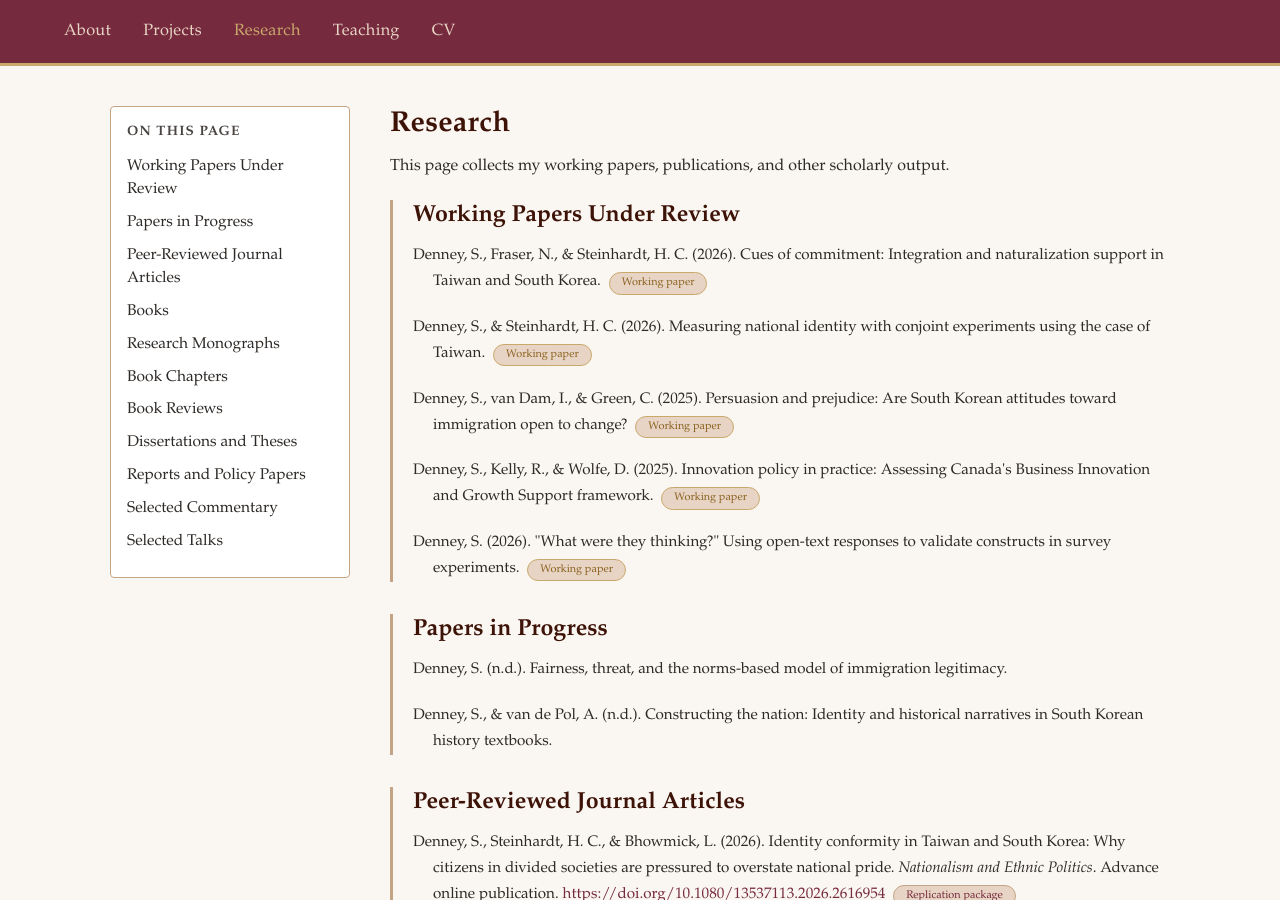
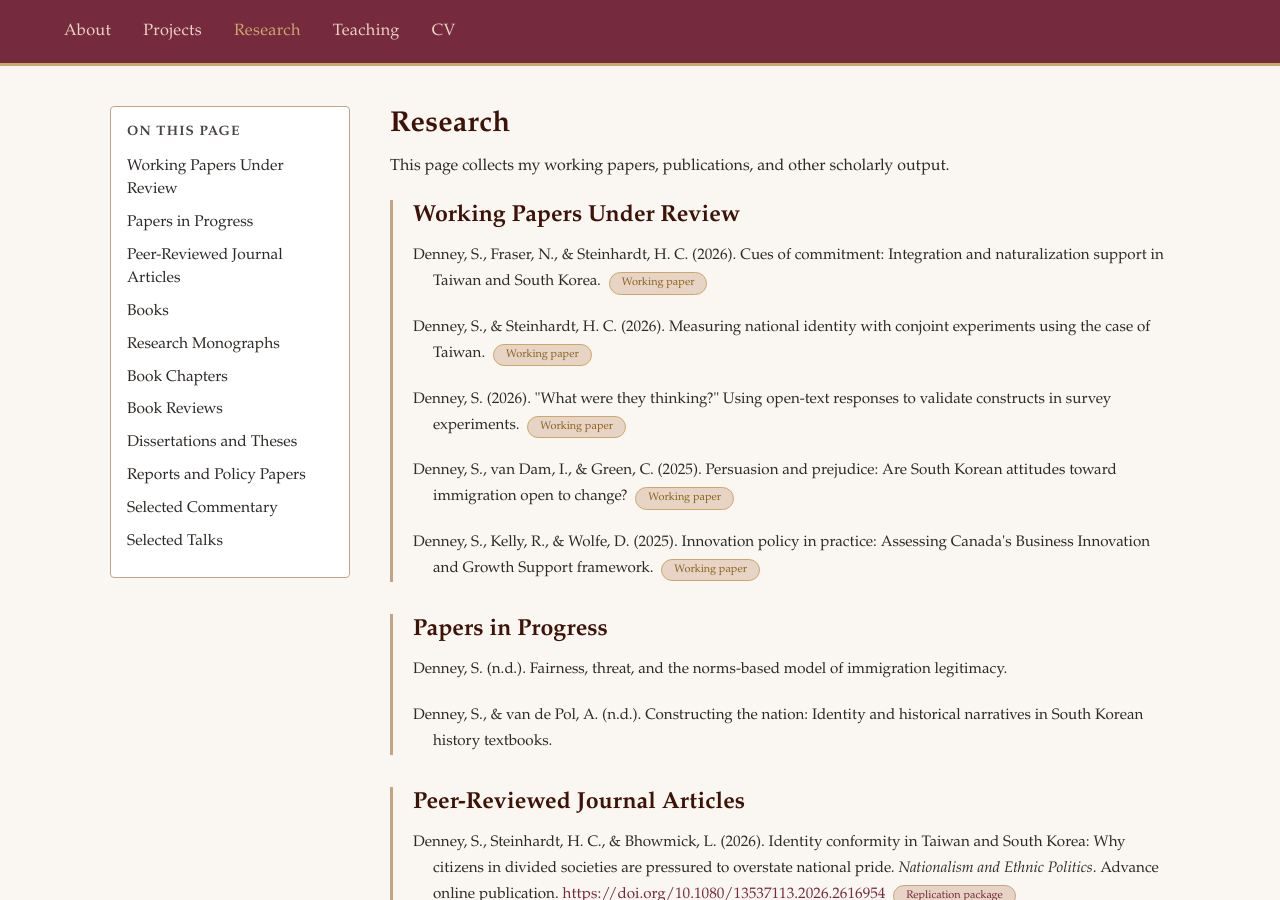
Before and after one commit to scdenney/scdenney.github.io, a Jekyll site: the page built from research.md, in a window 1280 px wide and 900 px high. Built offline with Jekyll 4.4.1, drawn with Linux system fonts in a browser that asks for light colours.

Commit message:
Reorder working papers: 2026 entries first

```diff
--- a/research.md
+++ b/research.md
@@ -44,15 +44,15 @@ Denney, S., & Steinhardt, H. C. (2026). Measuring national identity with conjoin
 </p>
 
 <p class="publication-item">
+Denney, S. (2026). "What were they thinking?" Using open-text responses to validate constructs in survey experiments. <a href="https://github.com/scdenney/what-were-they-thinking/blob/main/denney_2026_what-were-they-thinking.pdf" target="_blank" class="working-paper-badge">Working paper</a>
+</p>
+
+<p class="publication-item">
 Denney, S., van Dam, I., & Green, C. (2025). Persuasion and prejudice: Are South Korean attitudes toward immigration open to change? <a href="https://github.com/scdenney/persuasion-cues-kr-imm/blob/main/paper/persuasion-and-prejudice_denney_290925.pdf" target="_blank" class="working-paper-badge">Working paper</a>
 </p>
 
 <p class="publication-item">
 Denney, S., Kelly, R., & Wolfe, D. (2025). Innovation policy in practice: Assessing Canada's Business Innovation and Growth Support framework. <a href="https://github.com/scdenney/bigs-scaleups/blob/main/manuscripts/scaling-for-success.pdf" target="_blank" class="working-paper-badge">Working paper</a>
-</p>
-
-<p class="publication-item">
-Denney, S. (2026). "What were they thinking?" Using open-text responses to validate constructs in survey experiments. <a href="https://github.com/scdenney/what-were-they-thinking/blob/main/denney_2026_what-were-they-thinking.pdf" target="_blank" class="working-paper-badge">Working paper</a>
 </p>
 </div>
 
```
